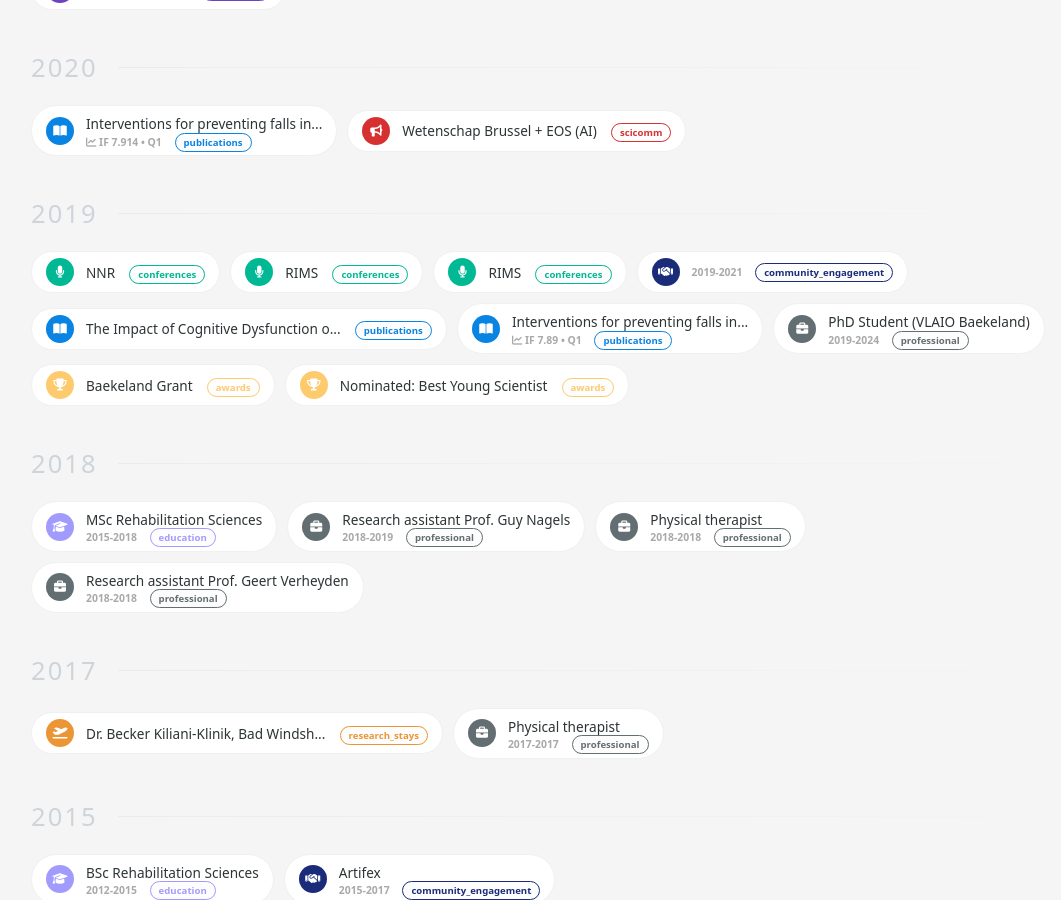
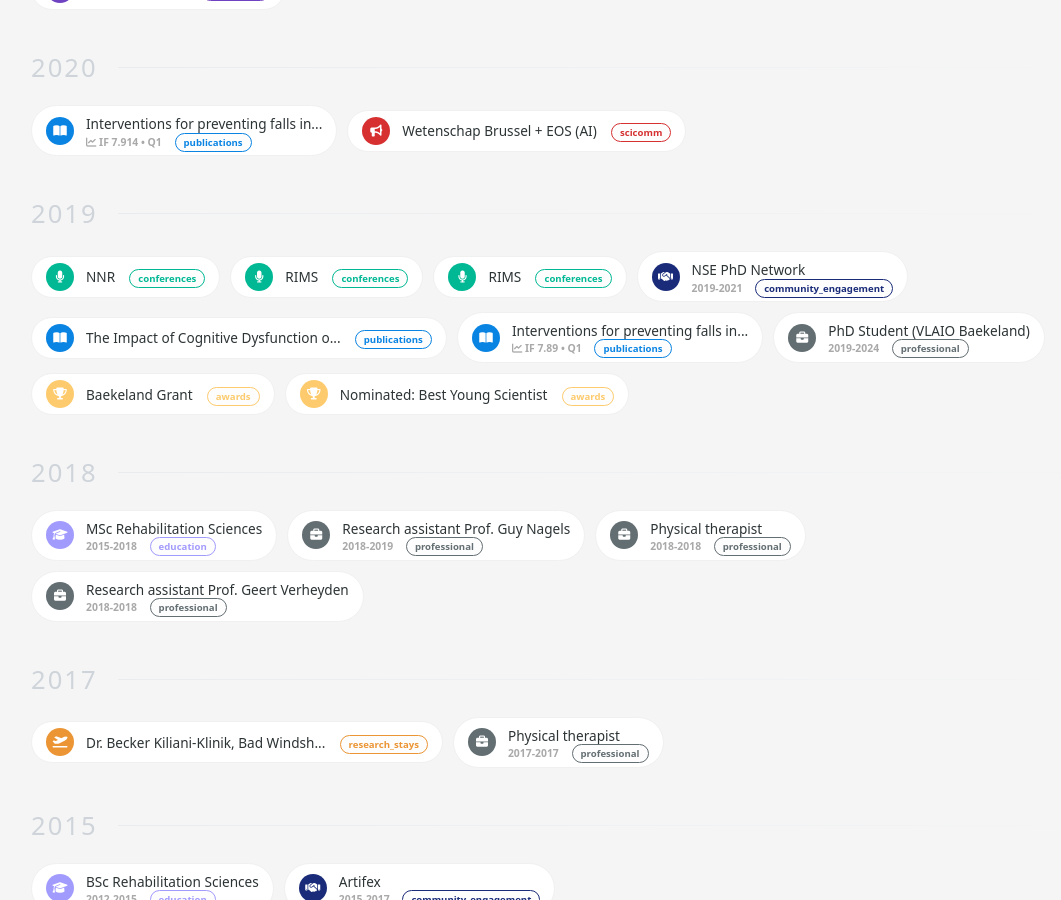
Before and after one commit to Sdniss/Sdniss.github.io, a Jekyll site: the page built from _pages/academic_journey.html, in a window 1280 px wide and 900 px high, scrolled down 2931 px. Shown: the whole window, without its empty margins (53-1114 px from the left). Built offline with Jekyll 4.4.1, drawn with Linux system fonts in a browser that asks for light colours.

Commit message:
Add title for NSE PhD Network

```diff
--- a/_data/organisations.yml
+++ b/_data/organisations.yml
@@ -35,6 +35,7 @@ entries:
     end_date: "2021"
 
   - org: "NSE PhD Network"
+    title: "NSE PhD Network"
     role: "Board member"
     summary: "I co-organised events for the PhD student network in Natural Sciences & Engineering to stimulate connection between PhD students."
     location: "VUB"
```
